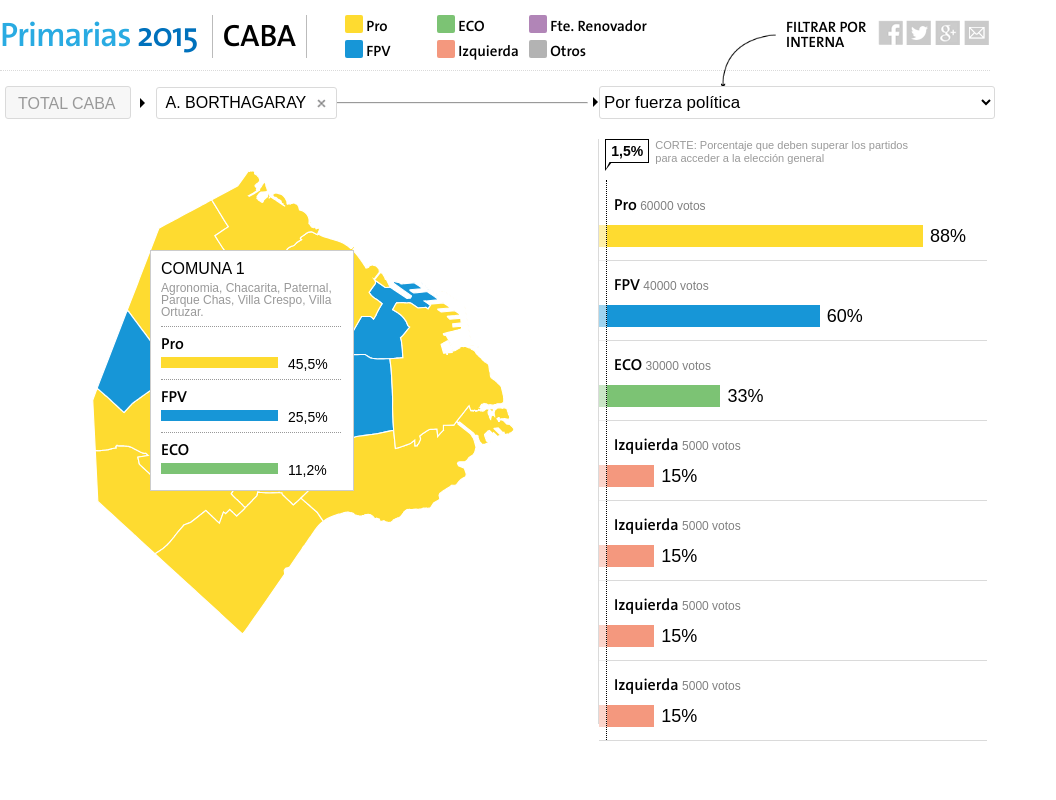
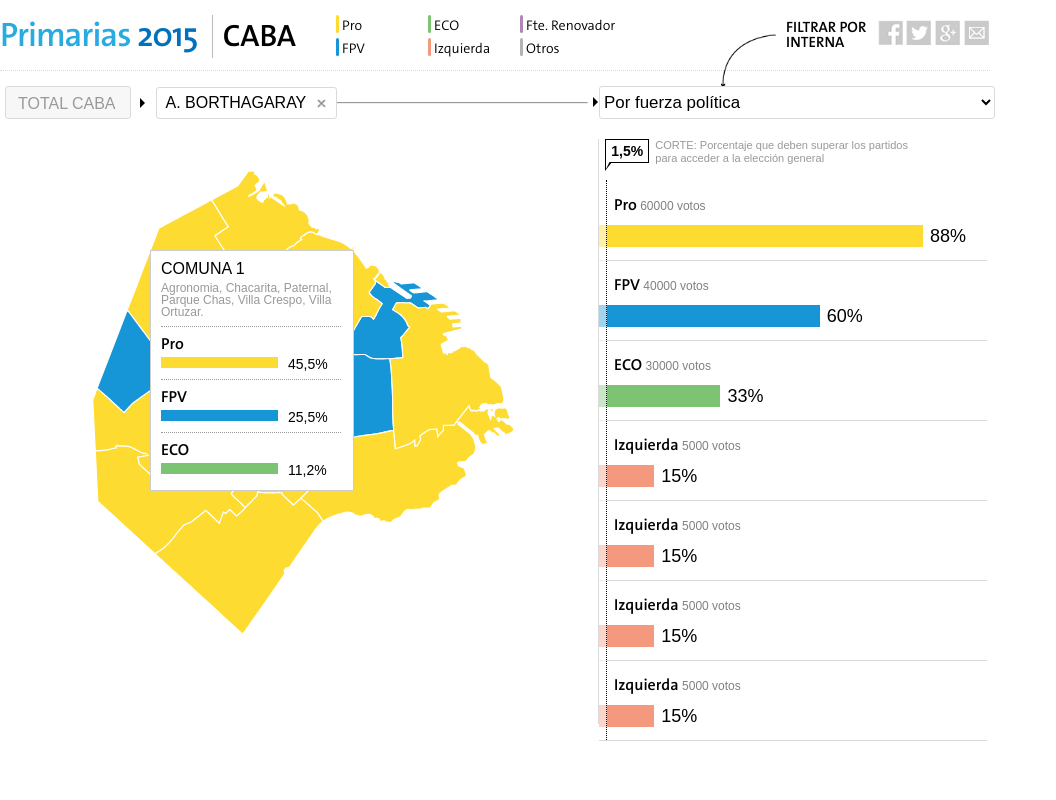
Before and after one commit to lanacioncom/elecciones_2015_caba, a website: page webapp/index.html in a window 1280 px wide. Shown: the whole page, without its empty margins (0-1056 px from the left). Drawn offline with Linux system fonts and the light colour scheme.

Commit message:
Probando ajustes en las referencias de color

```diff
--- a/webapp/css/styles.css
+++ b/webapp/css/styles.css
@@ -53,7 +53,7 @@ header, section {
 }
 .bullet {
 	display: inline-block;
-	width: 18px;
+	width: 3px;
 	height: 18px;
 	border-radius: 2px;
 }
@@ -139,6 +139,7 @@ h2 {
 	border: solid 1px #BBBBBB;
 	border-top: none;
 	border-bottom: none;
+	border-right: none;
 }
 
 
@@ -146,10 +147,10 @@ h2 {
 
 ul#ref {
 	width: 39%;
-	font-size: 15px;
-	font-family: 'TheSansSemi';
+	font-size: 14px;
+	font-family: 'TheSansSemiLight';
 	float: left;
-	margin-left: 25px;
+	margin-left: 16px;
 }
 
 ul#ref li {
```
